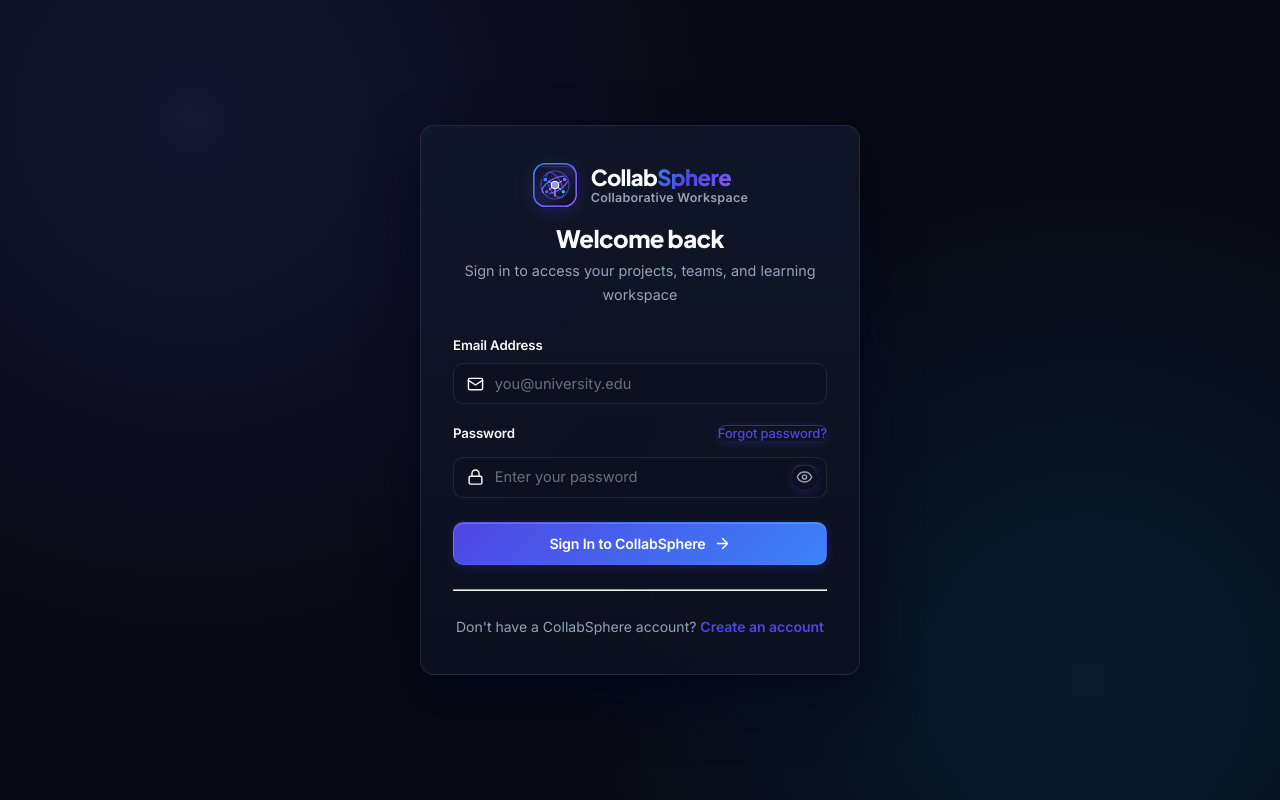
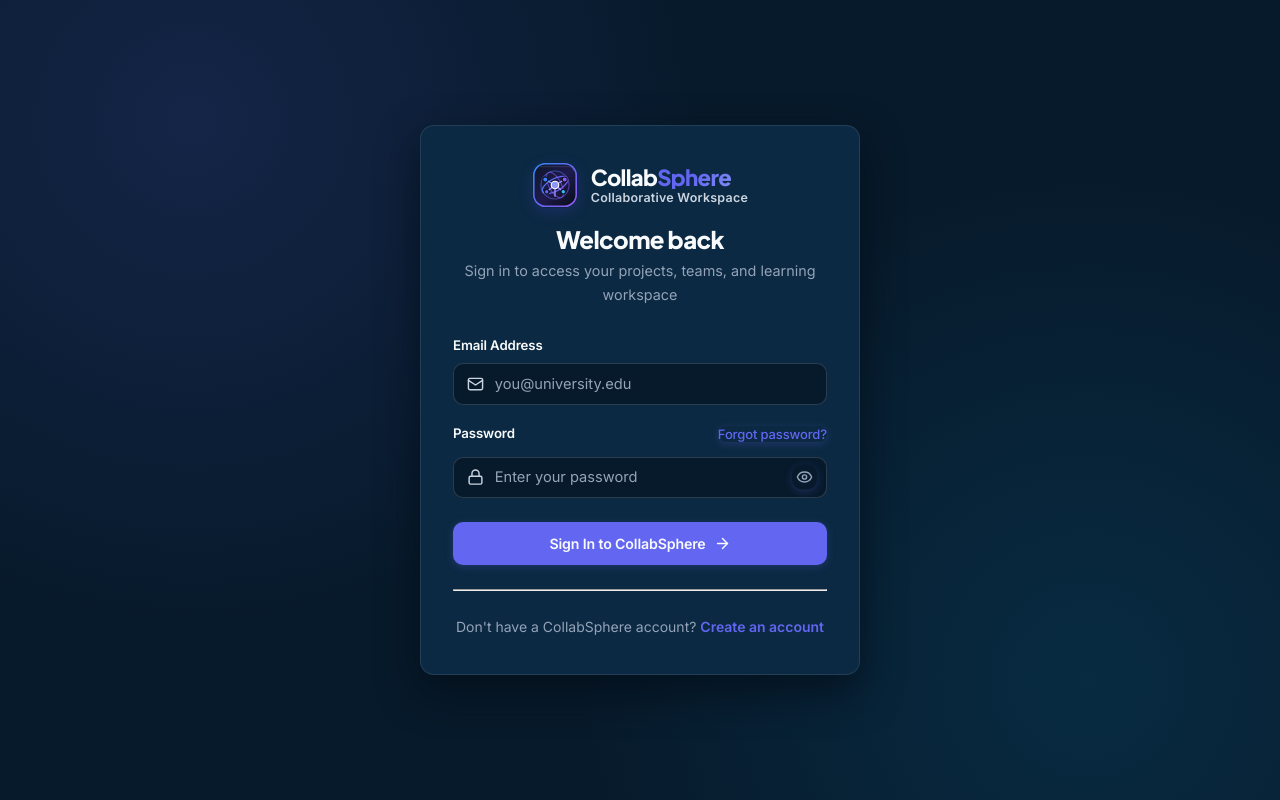
Before and after one commit to Mohan5047/CollabSphere, a React (Vite) app in the folder client/: page /login in a window 1280 px wide. Built offline with nearby package versions, Linux system fonts and the light colour scheme; no server answers.

Commit message:
updated project

```diff
--- a/client/src/index.css
+++ b/client/src/index.css
@@ -1,43 +1,105 @@
 /* ==========================================================================
-   CollabSphere — Premium Modern Collaboration Workspace Design System
+   CollabSphere — Electric Indigo + Cool Gray + Deep Atlantic Design System
    ========================================================================== */
 
 :root {
-  /* Primary Controlled Color System */
-  --background: #070913;
-  --surface: #0d1222;
-  --surface-hover: #141b31;
-  --primary: #4f46e5;
-  --secondary: #8b5cf6;
-  --accent: #3b82f6;
-  --text-primary: #f8fafc;
-  --text-secondary: #94a3b8;
-  --border: rgba(148, 163, 184, 0.14);
-  --success: #10b981;
-  --warning: #f59e0b;
-  --danger: #ef4444;
+  /* ========================================================================
+     1. PRIMARY THEME SPECIFICATION
+     ======================================================================== */
+  --color-electric-indigo: #6366F1;
+  --color-deep-indigo: #4F46E5;
 
-  /* Extended Tokens & Backward-Compatible Semantic Aliases */
-  --bg: var(--background);
-  --card: rgba(15, 21, 38, 0.84);
-  --card-hover: rgba(21, 29, 51, 0.94);
-  --border-light: rgba(148, 163, 184, 0.24);
+  --color-deep-atlantic: #071A2B;
+  --color-atlantic: #0B2942;
+  --color-atlantic-elevated: #0F3556;
+  --color-atlantic-hover: #0D304D;
 
-  --primary-hover: #4338ca;
-  --primary-soft: rgba(79, 70, 229, 0.14);
-  --primary-glow: rgba(79, 70, 229, 0.22);
+  --color-cool-gray: #CBD5E1;
+  --color-light-gray: #E2E8F0;
 
-  --secondary-hover: #7c3aed;
-  --secondary-soft: rgba(139, 92, 246, 0.14);
-  --accent-soft: rgba(59, 130, 246, 0.14);
+  --color-white: #F8FAFC;
+  --color-muted-gray: #94A3B8;
 
-  --text: var(--text-primary);
-  --text-muted: var(--text-secondary);
+  --color-accent-cyan: #38BDF8;
 
-  --success-soft: rgba(16, 185, 129, 0.14);
+  --color-indigo-link: #818CF8;
+  --color-indigo-important: #A5B4FC;
+
+  /* ========================================================================
+     2. CORE SYSTEM & BACKWARD-COMPATIBLE SEMANTIC ALIASES
+     ======================================================================== */
+  --background: var(--color-deep-atlantic);       /* #071A2B */
+  --bg: var(--color-deep-atlantic);               /* #071A2B */
+
+  --surface: var(--color-atlantic);               /* #0B2942 */
+  --surface-hover: var(--color-atlantic-hover);   /* #0D304D */
+
+  --card: var(--color-atlantic);                  /* #0B2942 */
+  --card-hover: var(--color-atlantic-hover);      /* #0D304D */
+  --card-elevated: var(--color-atlantic-elevated);/* #0F3556 */
+
+  --primary: var(--color-electric-indigo);        /* #6366F1 */
+  --primary-hover: var(--color-deep-indigo);      /* #4F46E5 */
+  --primary-soft: rgba(99, 102, 241, 0.15);
+  --primary-glow: rgba(99, 102, 241, 0.20);
+  --primary-muted: rgba(99, 102, 241, 0.12);
+
+  --secondary: var(--color-indigo-link);          /* #818CF8 */
+  --secondary-hover: var(--color-electric-indigo);/* #6366F1 */
+  --secondary-soft: rgba(129, 140, 248, 0.12);
+  --secondary-muted: rgba(129, 140, 248, 0.12);
+
+  --accent: var(--color-electric-indigo);         /* #6366F1 */
+  --accent-cyan: var(--color-accent-cyan);        /* #38BDF8 */
+  --accent-soft: rgba(56, 189, 248, 0.12);
+
+  --text-primary: var(--color-white);             /* #F8FAFC */
+  --text-secondary: var(--color-cool-gray);       /* #CBD5E1 */
+  --text-muted: var(--color-muted-gray);          /* #94A3B8 */
+  --text: var(--color-white);                     /* #F8FAFC */
+  --text-link: var(--color-indigo-link);          /* #818CF8 */
+  --text-important: var(--color-indigo-important);/* #A5B4FC */
+
+  --border: rgba(203, 213, 225, 0.12);
+  --border-light: rgba(203, 213, 225, 0.18);
+  --border-hover: rgba(99, 102, 241, 0.45);
+
+  /* Status Colors */
+  --success: #22C55E;
+  --success-soft: rgba(34, 197, 94, 0.14);
+  --success-muted: rgba(34, 197, 94, 0.12);
+
+  --warning: #F59E0B;
   --warning-soft: rgba(245, 158, 11, 0.14);
-  --danger-hover: #dc2626;
+  --warning-muted: rgba(245, 158, 11, 0.12);
+
+  --danger: #EF4444;
+  --danger-hover: #DC2626;
   --danger-soft: rgba(239, 68, 68, 0.14);
+
+  --info: #38BDF8;
+  --info-soft: rgba(56, 189, 248, 0.14);
+
+  /* Inputs */
+  --input-bg: var(--color-deep-atlantic);         /* #071A2B */
+  --input-border: rgba(203, 213, 225, 0.18);
+  --input-color: var(--color-white);              /* #F8FAFC */
+  --input-placeholder: var(--color-muted-gray);   /* #94A3B8 */
+  --input-focus-border: var(--color-electric-indigo); /* #6366F1 */
+  --input-focus-shadow: 0 0 0 3px rgba(99, 102, 241, 0.15);
+
+  /* Sidebar & Header */
+  --sidebar-bg: var(--color-deep-atlantic);       /* #071A2B */
+  --sidebar-border: rgba(203, 213, 225, 0.10);
+  --topbar-bg: rgba(7, 26, 43, 0.92);
+  --topbar-border: rgba(203, 213, 225, 0.10);
+
+  /* Navigation Item States */
+  --nav-active-bg: rgba(99, 102, 241, 0.15);
+  --nav-active-text: #A5B4FC;
+  --nav-active-icon: #818CF8;
+  --nav-hover-bg: rgba(99, 102, 241, 0.10);
+  --nav-hover-text: #F8FAFC;
 
   /* Typography */
   --font-display: 'Plus Jakarta Sans', 'Inter', -apple-system, BlinkMacSystemFont, sans-serif;
@@ -52,10 +114,10 @@
   --radius-xl: 24px;
   --radius-full: 9999px;
 
-  --shadow-sm: 0 2px 10px rgba(2, 6, 23, 0.38);
-  --shadow-md: 0 12px 32px rgba(2, 6, 23, 0.52);
-  --shadow-lg: 0 24px 54px rgba(2, 6, 23, 0.68);
-  --shadow-glow: 0 6px 20px rgba(79, 70, 229, 0.22);
+  --shadow-sm: 0 2px 8px rgba(3, 11, 20, 0.40);
+  --shadow-md: 0 8px 24px rgba(3, 11, 20, 0.50);
+  --shadow-lg: 0 16px 40px rgba(3, 11, 20, 0.65);
+  --shadow-glow: 0 0 0 3px rgba(99, 102, 241, 0.20);
 
   --sidebar-width: 264px;
   --topbar-height: 66px;
@@ -89,13 +151,13 @@ html {
 
 body {
   min-height: 100vh;
-  background-color: var(--background);
-  color: var(--text-primary);
+  background-color: var(--background); /* #071A2B */
+  color: var(--text-secondary);        /* #CBD5E1 */
   line-height: 1.6;
   overflow-x: hidden;
   background-image:
-    radial-gradient(ellipse 80% 50% at 15% -10%, rgba(59, 130, 246, 0.09), transparent 60%),
-    radial-gradient(ellipse 70% 50% at 85% 110%, rgba(139, 92, 246, 0.08), transparent 60%);
+    radial-gradient(ellipse 70% 45% at 20% 0%, rgba(11, 41, 66, 0.45), transparent 70%),
+    radial-gradient(ellipse 60% 45% at 85% 100%, rgba(99, 102, 241, 0.05), transparent 60%);
   background-attachment: fixed;
 }
 
@@ -117,9 +179,9 @@ h4,
 h5,
 h6 {
   font-family: var(--font-display);
-  color: var(--text-primary);
+  color: var(--color-white); /* Primary headings: #F8FAFC */
   font-weight: 700;
-  line-height: 1.24;
+  line-height: 1.25;
   letter-spacing: -0.025em;
 }
 
@@ -148,21 +210,25 @@ h6 {
   font-size: 0.78rem;
   text-transform: uppercase;
   letter-spacing: 0.06em;
-  color: var(--text-secondary);
+  color: var(--color-muted-gray);
 }
 
 p {
-  color: var(--text-secondary);
+  color: var(--color-cool-gray); /* Body text: #CBD5E1 */
   line-height: 1.65;
   font-size: 0.94rem;
 }
 
 .text-muted {
-  color: var(--text-secondary);
+  color: var(--color-muted-gray); /* Secondary text: #94A3B8 */
 }
 
 .text-primary {
-  color: var(--accent);
+  color: var(--color-electric-indigo); /* #6366F1 */
+}
+
+.text-important {
+  color: var(--color-indigo-important); /* #A5B4FC */
 }
 
 .text-success {
@@ -177,23 +243,28 @@ p {
   color: var(--danger);
 }
 
+.text-info {
+  color: var(--info);
+}
+
 a {
-  color: var(--accent);
+  color: var(--color-indigo-link); /* Links: #818CF8 */
   text-decoration: none;
   transition: color var(--transition-fast);
 }
 
 a:hover {
-  color: var(--secondary);
+  color: var(--color-electric-indigo);
 }
 
 code,
 pre {
   font-family: var(--font-mono);
   font-size: 0.86rem;
-  background-color: var(--surface);
+  background-color: var(--color-deep-atlantic);
   border: 1px solid var(--border);
   border-radius: var(--radius-xs);
+  color: var(--color-white);
 }
 
 code {
@@ -219,7 +290,7 @@ pre {
 }
 
 ::-webkit-scrollbar-thumb {
-  background: rgba(148, 163, 184, 0.22);
+  background: rgba(203, 213, 225, 0.20);
   border-radius: var(--radius-full);
 }
 
@@ -228,7 +299,7 @@ pre {
 }
 
 /* ==========================================================================
-   4. PREMIUM SAAS BUTTONS & MICRO-INTERACTIONS
+   4. BUTTON DESIGN & MICRO-INTERACTIONS
    ========================================================================== */
 
 button,
@@ -242,28 +313,23 @@ button,
   font-weight: 600;
   letter-spacing: -0.01em;
   padding: 0.62rem 1.15rem;
-  border-radius: var(--radius-sm);
-  border: 1px solid rgba(255, 255, 255, 0.08);
-  background: linear-gradient(135deg, var(--primary) 0%, var(--accent) 100%);
-  color: #ffffff;
+  border-radius: 10px; /* Border radius: 10px */
+  border: 1px solid transparent;
+  background: var(--primary); /* #6366F1 */
+  color: var(--color-white);  /* #F8FAFC */
   cursor: pointer;
   user-select: none;
   white-space: nowrap;
-  box-shadow: 0 2px 10px rgba(79, 70, 229, 0.24), inset 0 1px 0 rgba(255, 255, 255, 0.16);
-  transition:
-    background var(--transition-fast),
-    border-color var(--transition-fast),
-    transform var(--transition-fast),
-    box-shadow var(--transition-fast),
-    color var(--transition-fast);
+  box-shadow: 0 2px 8px rgba(99, 102, 241, 0.25);
+  transition: all 0.2s ease;  /* subtle transition */
 }
 
 button:hover:not(:disabled),
 .btn:hover:not(:disabled) {
-  background: linear-gradient(135deg, var(--primary-hover) 0%, var(--primary) 100%);
-  box-shadow: 0 6px 18px rgba(79, 70, 229, 0.32), inset 0 1px 0 rgba(255, 255, 255, 0.22);
+  background: var(--primary-hover); /* #4F46E5 */
+  box-shadow: 0 4px 14px rgba(79, 70, 229, 0.35);
   transform: translateY(-1px);
-  color: #ffffff;
+  color: var(--color-white);
 }
 
 button:active:not(:disabled),
@@ -271,77 +337,88 @@ button:active:not(:disabled),
   transform: translateY(0);
 }
 
+button:focus-visible,
+.btn:focus-visible,
+a:focus-visible {
+  outline: none;
+  box-shadow: 0 0 0 3px rgba(99, 102, 241, 0.20); /* Focus: subtle Electric Indigo glow */
+}
+
 button:disabled,
 .btn:disabled {
-  opacity: 0.52;
+  opacity: 0.50;
   cursor: not-allowed;
   transform: none;
   box-shadow: none;
 }
 
 .btn-primary {
-  background: linear-gradient(135deg, var(--primary) 0%, var(--accent) 100%);
-  color: #ffffff;
+  background: var(--primary); /* #6366F1 */
+  color: var(--color-white);  /* #F8FAFC */
+  border-color: transparent;
+}
+
+.btn-primary:hover:not(:disabled) {
+  background: var(--primary-hover); /* #4F46E5 */
 }
 
 .btn-secondary {
-  background: rgba(19, 26, 46, 0.85);
-  color: var(--text-primary);
-  border-color: var(--border);
-  box-shadow: 0 1px 3px rgba(0, 0, 0, 0.25);
+  background: var(--color-atlantic); /* #0B2942 */
+  border: 1px solid rgba(203, 213, 225, 0.18); /* border: 1px solid rgba(203, 213, 225, 0.18) */
+  color: var(--color-cool-gray);     /* #CBD5E1 */
+  box-shadow: none;
 }
 
 .btn-secondary:hover:not(:disabled) {
   background: var(--surface-hover);
-  border-color: var(--border-light);
+  border-color: var(--primary);      /* #6366F1 */
+  color: var(--color-white);         /* #F8FAFC */
   box-shadow: var(--shadow-sm);
-  color: var(--text-primary);
+}
+
+.btn-ghost {
+  background: transparent;
+  color: var(--color-cool-gray);
+  border: 1px solid transparent;
+  box-shadow: none;
+}
+
+.btn-ghost:hover:not(:disabled) {
+  background: rgba(99, 102, 241, 0.10);
+  color: var(--color-white);
+  border-color: transparent;
 }
 
 .btn-danger {
-  background: linear-gradient(135deg, var(--danger) 0%, var(--danger-hover) 100%);
-  color: #ffffff;
-  box-shadow: 0 2px 10px rgba(239, 68, 68, 0.22);
+  background: var(--danger);
+  color: var(--color-white);
+  box-shadow: 0 2px 8px rgba(239, 68, 68, 0.25);
 }
 
 .btn-danger:hover:not(:disabled) {
   background: var(--danger-hover);
-  box-shadow: 0 6px 16px rgba(239, 68, 68, 0.32);
-}
-
-.btn-ghost {
-  background: transparent;
-  color: var(--text-secondary);
-  border-color: transparent;
-  box-shadow: none;
-}
-
-.btn-ghost:hover:not(:disabled) {
-  background: rgba(148, 163, 184, 0.1);
-  color: var(--text-primary);
-  border-color: transparent;
-  box-shadow: none;
+  box-shadow: 0 4px 14px rgba(239, 68, 68, 0.35);
 }
 
 .btn-sm {
   font-size: 0.8rem;
   padding: 0.42rem 0.82rem;
-  border-radius: var(--radius-xs);
+  border-radius: 8px;
 }
 
 .btn-lg {
   font-size: 0.96rem;
   padding: 0.78rem 1.45rem;
-  border-radius: var(--radius-md);
+  border-radius: 12px;
 }
 
 .btn-icon {
   padding: 0.5rem;
-  border-radius: var(--radius-sm);
+  border-radius: 8px;
 }
 
 /* ==========================================================================
-   5. REFINED INPUTS, TEXTAREAS & SELECTS
+   5. INPUTS, TEXTAREAS & SELECTS
    ========================================================================== */
 
 .form-group {
@@ -355,51 +432,51 @@ button:disabled,
 label {
   font-size: 0.83rem;
   font-weight: 600;
-  color: var(--text-primary);
+  color: var(--color-white);
   letter-spacing: -0.01em;
 }
 
 input,
 textarea,
-select {
+select,
+.form-input {
   width: 100%;
   font-family: var(--font-sans);
   font-size: 0.915rem;
-  color: var(--text-primary);
-  background-color: rgba(13, 18, 34, 0.9);
-  border: 1px solid var(--border);
+  color: var(--color-white);                    /* text: #F8FAFC */
+  background-color: var(--color-deep-atlantic);  /* background: #071A2B */
+  border: 1px solid rgba(203, 213, 225, 0.18);  /* border: 1px solid rgba(203, 213, 225, 0.18) */
   border-radius: var(--radius-sm);
   padding: 0.66rem 0.92rem;
   outline: none;
-  transition:
-    border-color var(--transition-fast),
-    box-shadow var(--transition-fast),
-    background-color var(--transition-fast);
+  transition: all 0.2s ease;
 }
 
 input::placeholder,
-textarea::placeholder {
-  color: rgba(148, 163, 184, 0.65);
+textarea::placeholder,
+.form-input::placeholder {
+  color: var(--color-muted-gray); /* placeholder: #94A3B8 */
 }
 
 input:hover:not(:disabled),
 textarea:hover:not(:disabled),
 select:hover:not(:disabled) {
-  border-color: var(--border-light);
+  border-color: rgba(203, 213, 225, 0.30);
 }
 
 input:focus,
 textarea:focus,
-select:focus {
-  border-color: var(--accent);
-  background-color: var(--surface);
-  box-shadow: 0 0 0 3px rgba(59, 130, 246, 0.16);
+select:focus,
+.form-input:focus {
+  border-color: #6366F1;                         /* Focus: border-color: #6366F1 */
+  box-shadow: 0 0 0 3px rgba(99, 102, 241, 0.15);/* Focus: box-shadow: 0 0 0 3px rgba(99, 102, 241, 0.15) */
+  background-color: var(--color-deep-atlantic);
 }
 
 input:disabled,
 textarea:disabled,
 select:disabled {
-  opacity: 0.58;
+  opacity: 0.50;
   cursor: not-allowed;
 }
 
@@ -418,7 +495,7 @@ select {
 }
 
 /* ==========================================================================
-   6. WORKSPACE SHELL, GLASSMORPHIC CARDS & RESPONSIVE GRIDS
+   6. WORKSPACE SHELL, CARDS & RESPONSIVE GRIDS
    ========================================================================== */
 
 .container {
@@ -436,10 +513,8 @@ select {
 
 .sidebar {
   width: var(--sidebar-width);
-  background: rgba(11, 15, 29, 0.92);
-  backdrop-filter: blur(20px);
-  -webkit-backdrop-filter: blur(20px);
-  border-right: 1px solid var(--border);
+  background-color: var(--color-deep-atlantic); /* Sidebar background: #071A2B */
+  border-right: 1px solid rgba(203, 213, 225, 0.10);
   display: flex;
   flex-direction: column;
   position: fixed;
@@ -450,6 +525,11 @@ select {
   transition:
     width var(--transition-normal),
     transform var(--transition-normal);
+}
+
+.sidebar a:hover:not([aria-current="page"]) {
+  background-color: rgba(99, 102, 241, 0.10); /* Sidebar Hover: rgba(99, 102, 241, 0.10) */
+  color: var(--color-white) !important;
 }
 
 .main-wrapper {
@@ -476,10 +556,10 @@ select {
 
 .topbar {
   height: var(--topbar-height);
-  background: rgba(11, 15, 29, 0.78);
+  background: rgba(7, 26, 43, 0.92); /* Navbar: rgba(7, 26, 43, 0.92) */
   backdrop-filter: blur(16px);
   -webkit-backdrop-filter: blur(16px);
-  border-bottom: 1px solid var(--border);
+  border-bottom: 1px solid rgba(203, 213, 225, 0.10); /* border-bottom: 1px solid rgba(203, 213, 225, 0.10) */
   display: flex;
   align-items: center;
   justify-content: space-between;
@@ -539,49 +619,65 @@ select {
   gap: 1.25rem;
 }
 
-/* Glassmorphic Workspace Cards */
+/* Modern Atlantic Cards */
 .card {
-  background: linear-gradient(
-    180deg,
-    rgba(17, 24, 43, 0.86) 0%,
-    rgba(12, 17, 32, 0.92) 100%
-  );
-  backdrop-filter: blur(14px);
-  -webkit-backdrop-filter: blur(14px);
-  border: 1px solid var(--border);
-  border-radius: var(--radius-md);
+  background-color: var(--color-atlantic); /* background: #0B2942 */
+  border: 1px solid rgba(203, 213, 225, 0.12); /* border: 1px solid rgba(203, 213, 225, 0.12) */
+  border-radius: 14px; /* border-radius: 14px */
   padding: 1.4rem;
-  box-shadow: var(--shadow-sm), inset 0 1px 0 rgba(255, 255, 255, 0.04);
+  box-shadow: var(--shadow-sm);
   min-width: 0;
-  transition:
-    border-color var(--transition-fast),
-    transform var(--transition-fast),
-    box-shadow var(--transition-fast),
-    background var(--transition-fast);
+  transition: all 0.2s ease;
 }
 
+.card:hover,
 .card-interactive:hover {
-  border-color: rgba(99, 102, 241, 0.38);
-  background: linear-gradient(
-    180deg,
-    rgba(21, 30, 54, 0.92) 0%,
-    rgba(15, 21, 39, 0.96) 100%
-  );
+  border-color: rgba(99, 102, 241, 0.45); /* hover border-color: rgba(99, 102, 241, 0.45) */
+  background-color: var(--card-hover);
   transform: translateY(-2px);
   box-shadow: var(--shadow-md);
 }
 
-.stat-card {
-  background: linear-gradient(145deg, rgba(19, 27, 49, 0.9), rgba(12, 17, 32, 0.95));
-  border: 1px solid var(--border);
-  border-radius: var(--radius-md);
-  padding: 1.25rem 1.45rem;
+.card-header {
   display: flex;
   align-items: center;
   justify-content: space-between;
-  gap: 1rem;
+  margin-bottom: 1.15rem;
+}
+
+/* Dashboard Stat Cards */
+.stat-card {
+  background-color: var(--color-atlantic); /* Background: #0B2942 */
+  border: 1px solid rgba(203, 213, 225, 0.12);
+  border-radius: 14px;
+  padding: 1.25rem 1.45rem;
+  display: flex;
+  flex-direction: column;
+  gap: 0.45rem;
   min-width: 0;
-  box-shadow: var(--shadow-sm), inset 0 1px 0 rgba(255, 255, 255, 0.04);
+  box-shadow: var(--shadow-sm);
+  transition: all 0.2s ease;
+}
+
+.stat-card:hover {
+  border-color: rgba(99, 102, 241, 0.45);
+  transform: translateY(-2px);
+  box-shadow: var(--shadow-md);
+}
+
+.stat-value {
+  font-family: var(--font-display);
+  font-size: 1.85rem;
+  font-weight: 800;
+  color: #818CF8; /* Important numbers: #818CF8 */
+  letter-spacing: -0.03em;
+  margin: 0.25rem 0;
+}
+
+.stat-label {
+  font-size: 0.85rem;
+  font-weight: 600;
+  color: var(--color-white); /* Primary metrics: #F8FAFC */
 }
 
 /* Badges & Status Pills */
@@ -594,46 +690,52 @@ select {
   font-weight: 600;
   letter-spacing: 0.01em;
   border-radius: var(--radius-full);
-  background-color: rgba(148, 163, 184, 0.1);
-  color: var(--text-secondary);
-  border: 1px solid var(--border);
+  background-color: rgba(203, 213, 225, 0.10);
+  color: var(--color-cool-gray);
+  border: 1px solid rgba(203, 213, 225, 0.15);
   white-space: nowrap;
 }
 
 .badge-primary {
-  background-color: var(--primary-soft);
-  color: #a5b4fc;
-  border-color: rgba(99, 102, 241, 0.32);
+  background-color: rgba(99, 102, 241, 0.15);
+  color: #A5B4FC;
+  border-color: rgba(99, 102, 241, 0.30);
 }
 
 .badge-secondary {
-  background-color: var(--secondary-soft);
-  color: #c4b5fd;
-  border-color: rgba(139, 92, 246, 0.32);
+  background-color: rgba(11, 41, 66, 0.85);
+  color: #CBD5E1;
+  border-color: rgba(203, 213, 225, 0.18);
 }
 
 .badge-neutral {
-  background-color: rgba(148, 163, 184, 0.1);
-  color: var(--text-secondary);
-  border-color: var(--border);
+  background-color: rgba(148, 163, 184, 0.12);
+  color: #CBD5E1;
+  border-color: rgba(203, 213, 225, 0.12);
 }
 
 .badge-success {
-  background-color: var(--success-soft);
-  color: #34d399;
-  border-color: rgba(16, 185, 129, 0.32);
+  background-color: rgba(34, 197, 94, 0.15);
+  color: #4ADE80;
+  border-color: rgba(34, 197, 94, 0.30);
 }
 
 .badge-warning {
-  background-color: var(--warning-soft);
-  color: #fbbf24;
-  border-color: rgba(245, 158, 11, 0.32);
+  background-color: rgba(245, 158, 11, 0.15);
+  color: #FBBF24;
+  border-color: rgba(245, 158, 11, 0.30);
 }
 
 .badge-danger {
-  background-color: var(--danger-soft);
-  color: #f87171;
-  border-color: rgba(239, 68, 68, 0.32);
+  background-color: rgba(239, 68, 68, 0.15);
+  color: #F87171;
+  border-color: rgba(239, 68, 68, 0.30);
+}
+
+.badge-info {
+  background-color: rgba(56, 189, 248, 0.15);
+  color: #38BDF8;
+  border-color: rgba(56, 189, 248, 0.30);
 }
 
 /* Alerts */
@@ -643,35 +745,41 @@ select {
   font-size: 0.875rem;
   line-height: 1.5;
   border: 1px solid var(--border);
-  background-color: var(--surface);
-  color: var(--text-primary);
+  background-color: var(--color-atlantic);
+  color: var(--color-white);
 }
 
 .alert-error {
-  background-color: var(--danger-soft);
-  border-color: rgba(239, 68, 68, 0.35);
-  color: #fca5a5;
+  background-color: rgba(239, 68, 68, 0.12);
+  border-color: rgba(239, 68, 68, 0.30);
+  color: #FCA5A5;
 }
 
 .alert-success {
-  background-color: var(--success-soft);
-  border-color: rgba(16, 185, 129, 0.35);
-  color: #6ee7b7;
+  background-color: rgba(34, 197, 94, 0.12);
+  border-color: rgba(34, 197, 94, 0.30);
+  color: #86EFAC;
 }
 
 .alert-warning {
-  background-color: var(--warning-soft);
-  border-color: rgba(245, 158, 11, 0.35);
-  color: #fde68a;
+  background-color: rgba(245, 158, 11, 0.12);
+  border-color: rgba(245, 158, 11, 0.30);
+  color: #FDE68A;
+}
+
+.alert-info {
+  background-color: rgba(56, 189, 248, 0.12);
+  border-color: rgba(56, 189, 248, 0.30);
+  color: #BAE6FD;
 }
 
 /* Tables */
 .table-container {
   width: 100%;
   overflow-x: auto;
-  border-radius: var(--radius-md);
-  border: 1px solid var(--border);
-  background-color: var(--surface);
+  border-radius: 14px;
+  border: 1px solid rgba(203, 213, 225, 0.12);
+  background-color: var(--color-atlantic);
 }
 
 table {
@@ -687,16 +795,16 @@ th {
   font-weight: 700;
   text-transform: uppercase;
   letter-spacing: 0.05em;
-  color: var(--text-secondary);
-  background-color: rgba(15, 23, 42, 0.65);
-  border-bottom: 1px solid var(--border);
+  color: var(--color-muted-gray);
+  background-color: rgba(7, 26, 43, 0.75);
+  border-bottom: 1px solid rgba(203, 213, 225, 0.10);
   white-space: nowrap;
 }
 
 td {
   padding: 0.85rem 1rem;
-  border-bottom: 1px solid var(--border);
-  color: var(--text-primary);
+  border-bottom: 1px solid rgba(203, 213, 225, 0.08);
+  color: var(--color-white);
   vertical-align: middle;
 }
 
@@ -709,7 +817,7 @@ tbody tr {
 }
 
 tbody tr:hover {
-  background-color: var(--surface-hover);
+  background-color: rgba(203, 213, 225, 0.04);
 }
 
 /* Utility Classes */
@@ -723,19 +831,11 @@ tbody tr:hover {
   animation: spin 0.8s linear infinite;
 }
 
-/* Focus-Visible Accessibility */
-button:focus-visible,
-.btn:focus-visible,
-a:focus-visible {
-  outline: 2px solid var(--accent);
-  outline-offset: 2px;
-}
-
 /* Modals */
 .modal-overlay {
   position: fixed;
   inset: 0;
-  background-color: rgba(4, 7, 15, 0.78);
+  background-color: rgba(7, 26, 43, 0.82);
   backdrop-filter: blur(8px);
   -webkit-backdrop-filter: blur(8px);
   display: flex;
@@ -747,15 +847,15 @@ a:focus-visible {
 }
 
 .modal {
-  background: linear-gradient(180deg, #11182c 0%, #0b1020 100%);
-  border: 1px solid var(--border-light);
+  background: var(--color-atlantic);
+  border: 1px solid rgba(203, 213, 225, 0.18);
   border-radius: var(--radius-lg);
   width: 100%;
   max-width: 540px;
   max-height: 90vh;
   overflow-y: auto;
   padding: 1.6rem;
-  box-shadow: var(--shadow-lg);
+  box-shadow: 0 20px 48px rgba(3, 11, 20, 0.75);
 }
 
 .modal-header {
@@ -764,7 +864,7 @@ a:focus-visible {
   justify-content: space-between;
   margin-bottom: 1.25rem;
   padding-bottom: 0.85rem;
-  border-bottom: 1px solid var(--border);
+  border-bottom: 1px solid rgba(203, 213, 225, 0.10);
 }
 
 /* ==========================================================================
@@ -779,22 +879,22 @@ a:focus-visible {
   gap: 1rem;
   padding: 3.5rem 1.5rem;
   text-align: center;
-  color: var(--text-secondary);
+  color: var(--color-muted-gray);
 }
 
 .spinner {
   width: 36px;
   height: 36px;
-  border: 3px solid var(--border-light);
-  border-top-color: var(--primary);
+  border: 3px solid rgba(203, 213, 225, 0.16);
+  border-top-color: var(--color-electric-indigo);
   border-radius: 50%;
   animation: spin 0.8s linear infinite;
 }
 
 .error-state {
-  background-color: var(--danger-soft);
-  border: 1px solid rgba(239, 68, 68, 0.35);
-  color: #fca5a5;
+  background-color: rgba(239, 68, 68, 0.12);
+  border: 1px solid rgba(239, 68, 68, 0.30);
+  color: #FCA5A5;
   border-radius: var(--radius-md);
   padding: 1.25rem 1.5rem;
   display: flex;
@@ -806,8 +906,8 @@ a:focus-visible {
 }
 
 .empty-state {
-  background: rgba(13, 18, 34, 0.72);
-  border: 1px dashed var(--border-light);
+  background: var(--color-deep-atlantic);
+  border: 1px dashed rgba(203, 213, 225, 0.18);
   border-radius: var(--radius-lg);
   padding: 3.5rem 1.5rem;
   display: flex;
@@ -816,11 +916,12 @@ a:focus-visible {
   justify-content: center;
   text-align: center;
   gap: 0.75rem;
-  color: var(--text-secondary);
+  color: var(--color-muted-gray);
 }
 
-.empty-state h3 {
-  color: var(--text-primary);
+.empty-state h3,
+.empty-state h4 {
+  color: var(--color-white);
   font-size: 1.15rem;
 }
 
```
